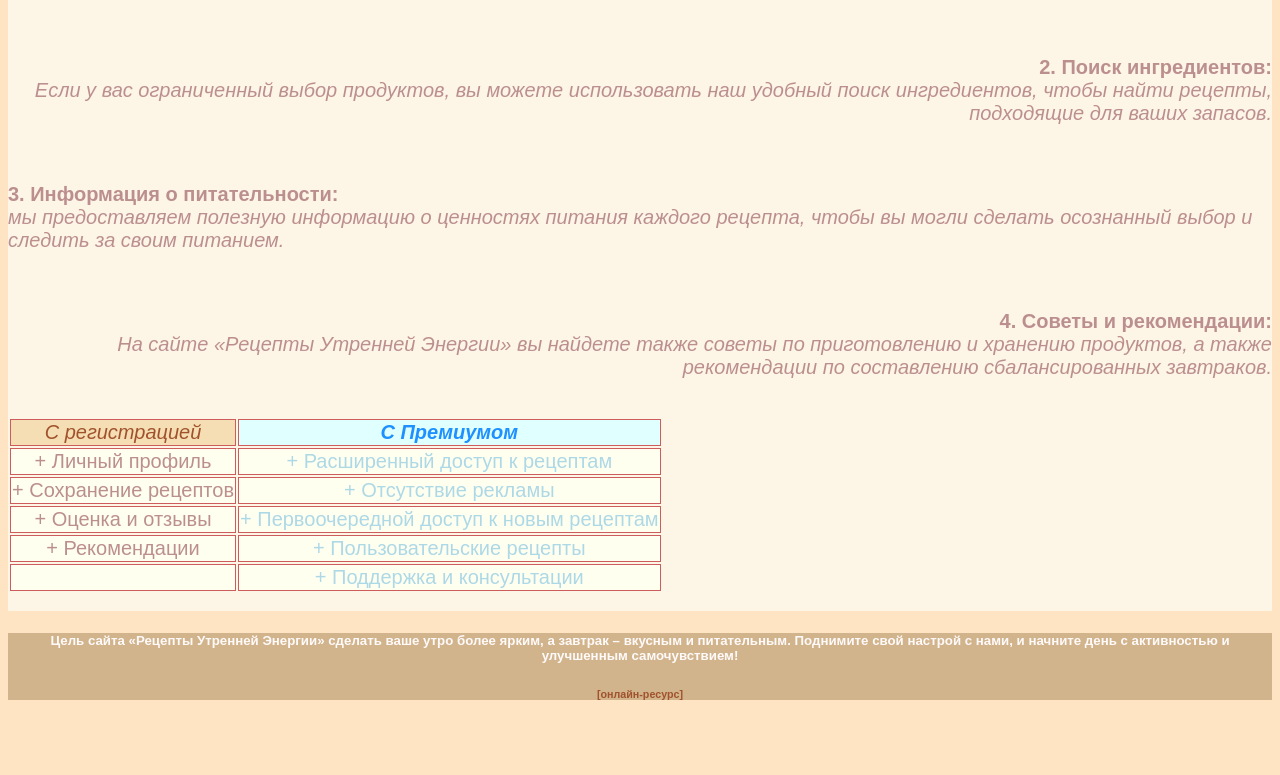
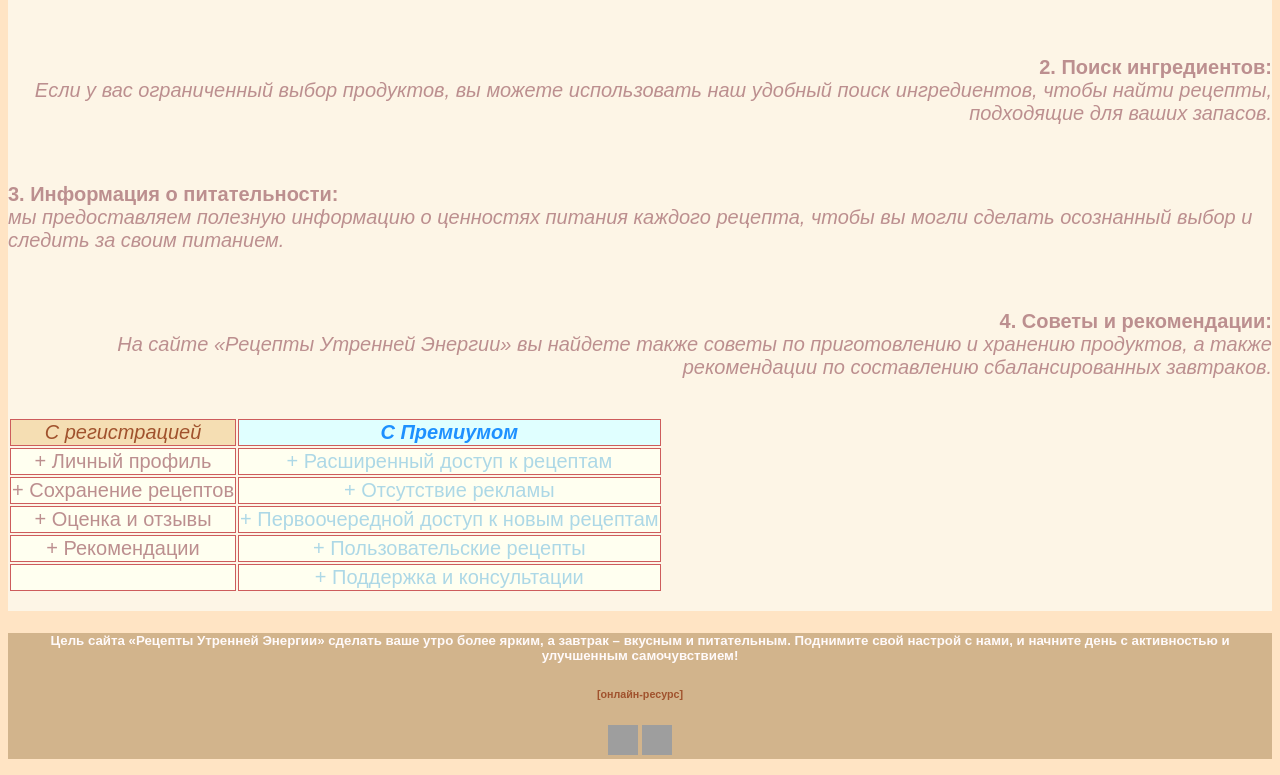
Before and after one commit to Sumenkova1/Healthly-breakfast, a plain HTML site: page index.html in a window 1280 px wide. Shown: the part 886-1661 px from the top of the page. Before the commit the page ends 1611 px from the top, so only its background shows below. Drawn offline with Linux system fonts and the light colour scheme; grey boxes are pictures that could not be loaded.

Commit message:
Update index.html

```diff
--- a/index.html
+++ b/index.html
@@ -95,6 +95,11 @@
 <footer style="background-color:#D2B48C; color:#FFFAFA; font-family:sans-serif">
     <h5 style="text-align:center">Цель сайта «Рецепты Утренней Энергии» сделать ваше утро более ярким, а завтрак – вкусным и питательным. Поднимите свой настрой с нами, и начните день с активностью и улучшенным самочувствием!</h5>
 <h6 style="color:#A0522D; text-align:center">[онлайн-ресурс]</h6>
+
+<p style="text-align:center">
+<a href="https://discordapp.com/users/989083763008995338/"><img src="https://play-lh.googleusercontent.com/Wvjx6rVlC1rGWKkln3r-23ICKV--sxEEUuq7jd15BeJan8v-wS7TGwm0NHXqqon18w" width="30" height="30"></a>
+
+<a href="http://t.me/Itsme_V1tyaLB"><img src="https://upload.wikimedia.org/wikipedia/commons/thumb/5/5c/Telegram_Messenger.png/800px-Telegram_Messenger.png" width="30" height="30"></a></p>
 </footer>
         </body>
     </html>
```
